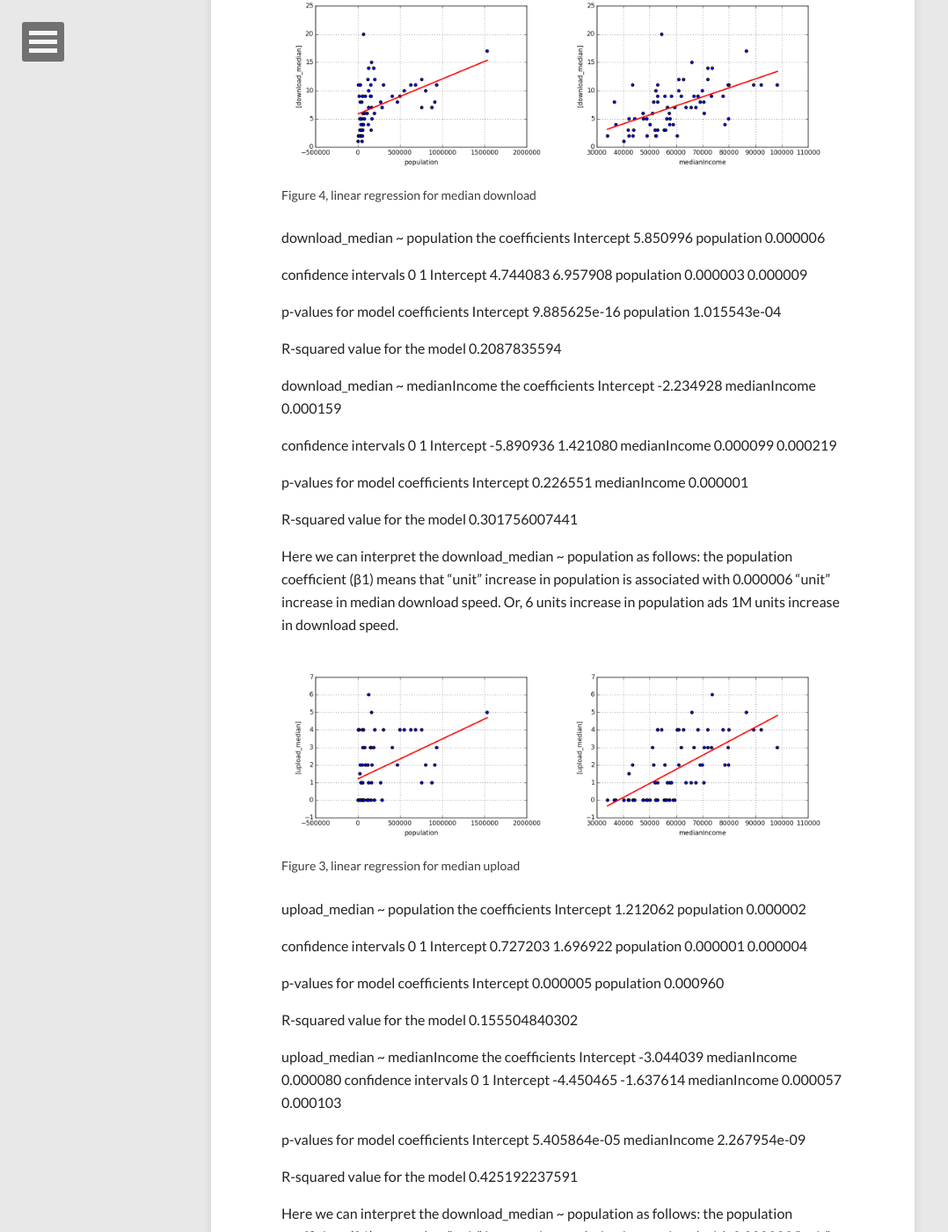
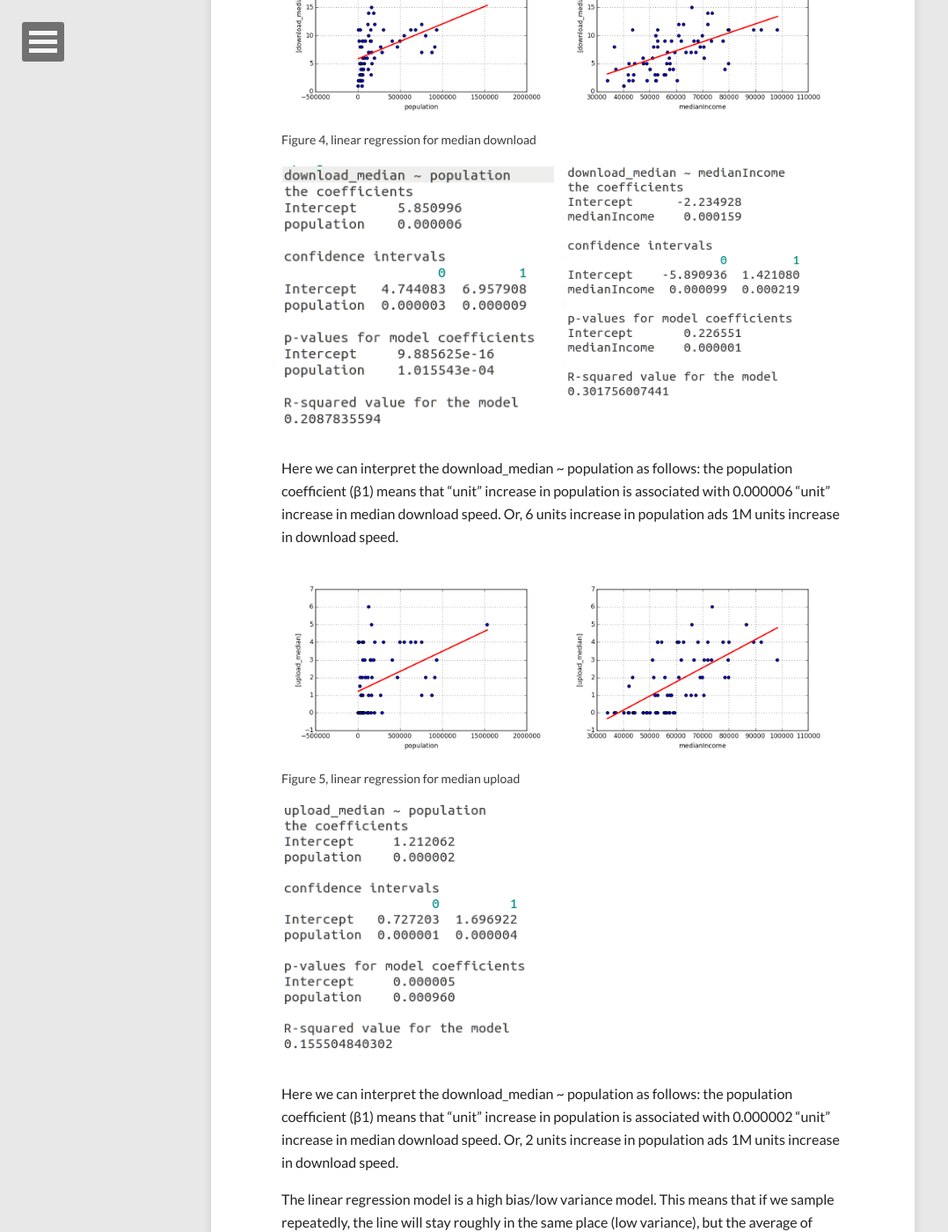
Before and after one commit to elf11/elf11.github.io, a Jekyll site: the page built from _posts/2015-08-24-Linear-Regression.md, in a window 1280 px wide and 1400 px high, scrolled down 4688 px. Shown: the whole window at 88% size, without its empty margins (0-1078 px from the left). Built offline with Jekyll 4.4.1, drawn with Linux system fonts in a browser that asks for light colours; nearby versions of some CDN libraries; comment, search, counter and statistics services are not loaded; some of the changed text lies outside the part shown.

Commit message:
linear regression

```diff
--- a/_posts/2015-08-24-Linear-Regression.md
+++ b/_posts/2015-08-24-Linear-Regression.md
@@ -121,42 +121,10 @@ We are going to analyse each coefficient for all of our models and see what they
 	<figcaption style="align: center;">Figure 3, linear regression for median RTT </figcaption>
 </figure>
 
-
-MedianRTT ~ population
-the coefficients
-Intercept     66.845054
-population    -0.000002
-
-confidence intervals
-                    0          1
-Intercept   61.954426  71.735681
-population  -0.000015   0.000011
-
-p-values for model coefficients
-Intercept     2.530838e-37
-population    7.690526e-01
-
-R-squared value for the model
-0.00133564516481
-
-
-
-MedianRTT ~ medianIncome
-the coefficients
-Intercept       94.902806
-medianIncome    -0.000479
-
-confidence intervals
-                      0           1
-Intercept     79.297948  110.507664
-medianIncome  -0.000735   -0.000224
-
-p-values for model coefficients
-Intercept       2.235541e-18
-medianIncome    3.845225e-04
-
-R-squared value for the model
-0.177502986466
+<figure class="half">
+	<a href="/images/medianrtt_pop.png"><img src="/images/medianrtt_pop.png" alt=""></a>
+	<a href="/images/medianrtt_income.png"><img src="/images/medianrtt_income.png" alt=""></a>
+</figure>
 
 
 
@@ -168,41 +136,10 @@ Interpreting model coefficients: for example for MedianRTT ~ population model, t
 	<figcaption style="align: center;">Figure 4, linear regression for median download </figcaption>
 </figure>
 
-
-download_median ~ population
-the coefficients
-Intercept     5.850996
-population    0.000006
-
-confidence intervals
-                   0         1
-Intercept   4.744083  6.957908
-population  0.000003  0.000009
-
-p-values for model coefficients
-Intercept     9.885625e-16
-population    1.015543e-04
-
-R-squared value for the model
-0.2087835594
-
-
-download_median ~ medianIncome
-the coefficients
-Intercept      -2.234928
-medianIncome    0.000159
-
-confidence intervals
-                     0         1
-Intercept    -5.890936  1.421080
-medianIncome  0.000099  0.000219
-
-p-values for model coefficients
-Intercept       0.226551
-medianIncome    0.000001
-
-R-squared value for the model
-0.301756007441
+<figure class="half">
+	<a href="/images/download_pop.png"><img src="/images/download_pop.png" alt=""></a>
+	<a href="/images/download_income.png"><img src="/images/download_income.png" alt=""></a>
+</figure>
 
 
 Here we can interpret the download_median ~ population as follows: the population coefficient (β1) means that "unit" increase in population is associated with 0.000006 "unit" increase in median download speed. Or, 6 units increase in population ads 1M units increase in download speed.
@@ -210,45 +147,14 @@ Here we can interpret the download_median ~ population as follows: the populatio
 <figure class="half">
 	<a href="/images/upload_median ~ population.png"><img src="/images/upload_median ~ population.png" alt=""></a>
 	<a href="/images/upload_median ~ medianIncome.png"><img src="/images/upload_median ~ medianIncome.png" alt=""></a>
-	<figcaption style="align: center;">Figure 3, linear regression for median upload </figcaption>
+	<figcaption style="align: center;">Figure 5, linear regression for median upload </figcaption>
 </figure>
 
 
-upload_median ~ population
-the coefficients
-Intercept     1.212062
-population    0.000002
-
-confidence intervals
-                   0         1
-Intercept   0.727203  1.696922
-population  0.000001  0.000004
-
-p-values for model coefficients
-Intercept     0.000005
-population    0.000960
-
-R-squared value for the model
-0.155504840302
-
-
-
-upload_median ~ medianIncome
-the coefficients
-Intercept      -3.044039
-medianIncome    0.000080
-confidence intervals
-                     0         1
-Intercept    -4.450465 -1.637614
-medianIncome  0.000057  0.000103
-
-p-values for model coefficients
-Intercept       5.405864e-05
-medianIncome    2.267954e-09
-
-R-squared value for the model
-0.425192237591
-
+<figure class="half">
+	<a href="/images/upload_population.png"><img src="/images/upload_population.png" alt=""></a>
+	<a href="/images/upload_income.png"><img src="/images/upload_income.png" alt=""></a>
+</figure>
 
 Here we can interpret the download_median ~ population as follows: the population coefficient (β1) means that "unit" increase in population is associated with 0.000002 "unit" increase in median download speed. Or, 2 units increase in population ads 1M units increase in download speed.
 
```
Also changed, not shown: other parts of _posts/2015-08-24-Linear-Regression.md (+2 -0 lines), images/download_income.png (added), images/download_pop.png (added), images/medianrtt_income.png (added), images/medianrtt_pop.png (added), images/upload_population.png (added), upload_income.png (added).
